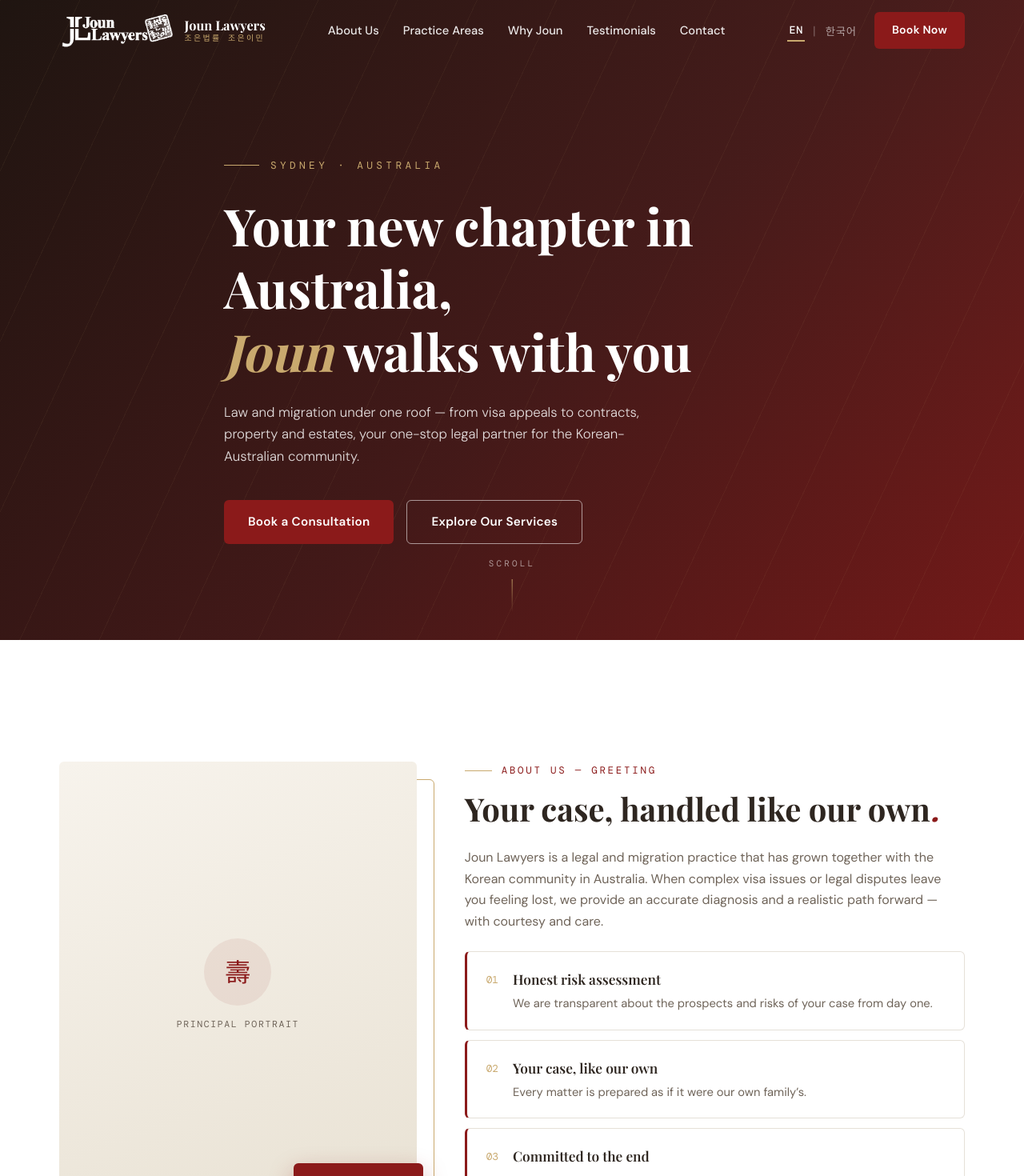
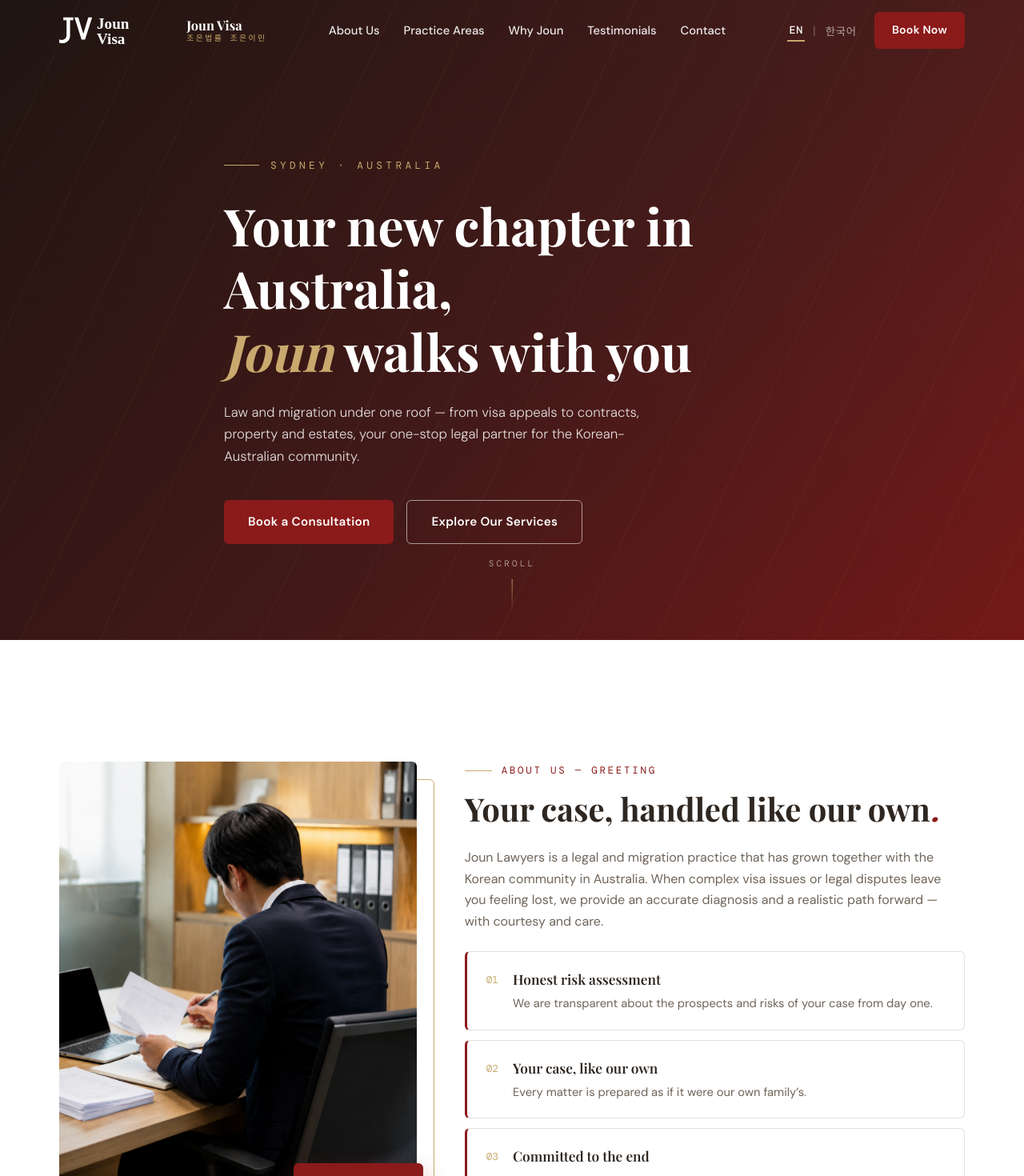
Before and after one commit to ansmall-dev/Joun_web_main, a React (Vite) app: page / in a window 1280 px wide. Shown: the top 1470 px of the page at 80% size. Built offline with nearby package versions, Linux system fonts and the light colour scheme; a web font is replaced by a local one.

Commit message:
Profile, Logo Update

```diff
--- a/src/components/About.jsx
+++ b/src/components/About.jsx
@@ -1,6 +1,7 @@
 import { SITE } from '../data/content.js'
 import { useLang } from '../i18n/LanguageContext.jsx'
 import Reveal from './Reveal.jsx'
+import profile from '../assets/profile.png'
 
 export default function About() {
   const { t } = useLang()
@@ -12,9 +13,7 @@
         <div className="about__grid">
           <Reveal className="about__portrait-wrap">
             <div className="about__portrait">
-              {/* [확인 필요] 대표 프로필 사진 확보 후 <img> 로 교체 */}
-              <div className="about__portrait-icon">壽</div>
-              <span className="about__portrait-note">{about.portraitNote}</span>
+              <img src={profile} alt={about.portraitNote} />
             </div>
             <div className="about__badge">
               <div className="about__badge-label">{about.badgeLabel}</div>
--- a/src/components/Header.jsx
+++ b/src/components/Header.jsx
@@ -1,7 +1,7 @@
 import { useEffect, useState } from 'react'
 import { SITE } from '../data/content.js'
 import { useLang } from '../i18n/LanguageContext.jsx'
-import logo from '../assets/logo.png'
+import logo from '../assets/logo.svg'
 
 export default function Header() {
   const { lang, setLang, t } = useLang()
--- a/src/data/content.js
+++ b/src/data/content.js
@@ -29,7 +29,7 @@
   // ----------------------------------------------------------
   en: {
     brand: {
-      main: 'Joun Lawyers',
+      main: 'Joun Visa',
       sub: '조은법률 조은이민',
     },
     nav: [
@@ -263,7 +263,7 @@
   ko: {
     brand: {
       main: '조은법률 조은이민',
-      sub: 'JOUN LAWYERS',
+      sub: 'JOUN VISA',
     },
     nav: [
       { id: 'about', label: '인사말' },
```
Also changed, not shown: .claude/settings.local.json, src/assets/logo.svg (added), src/assets/profile.png (added).
